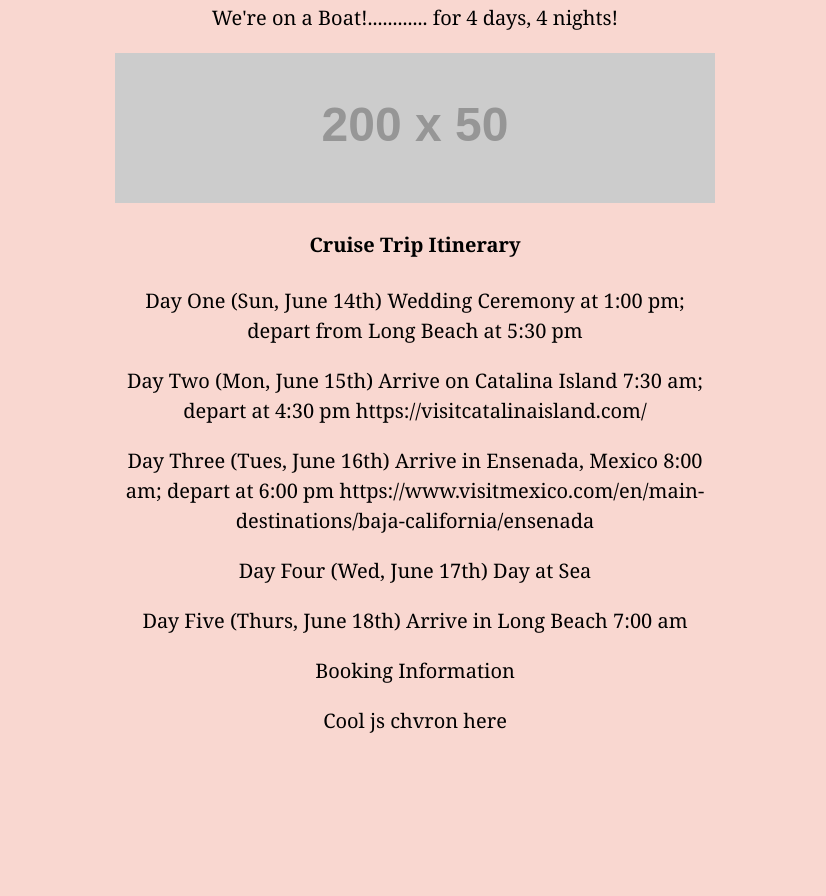
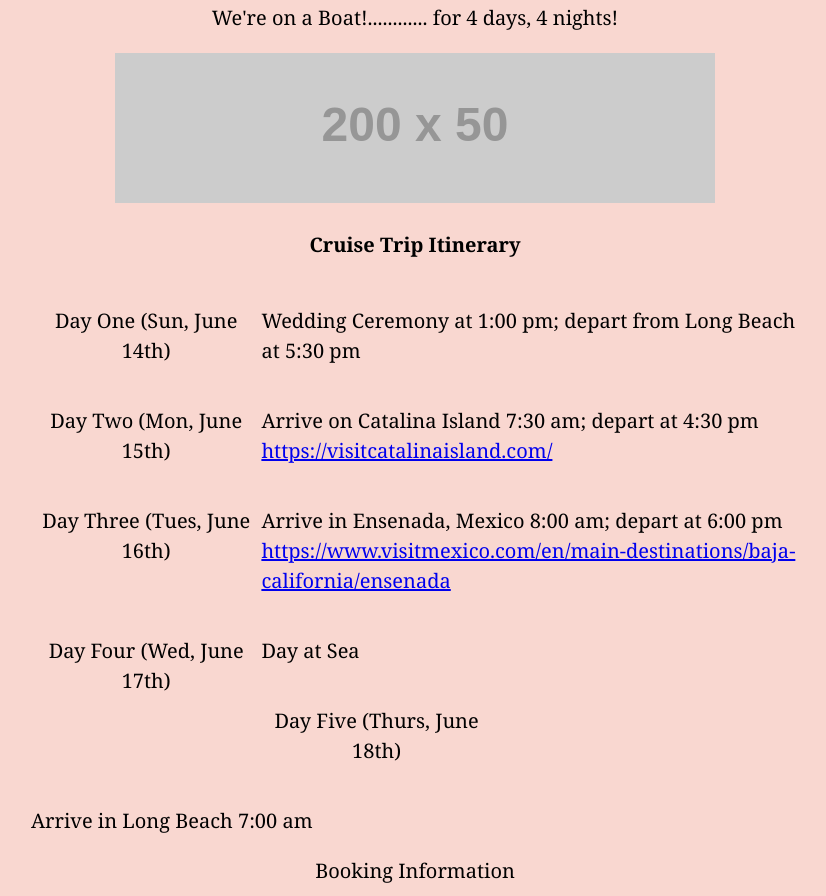
Before and after one commit to Rawgher/jimica_wedding_site, a plain HTML site: page cruise.html in a window 1280 px wide. Shown: the part 364-1260 px from the top of the page, without its empty margins (225-1051 px from the left). Drawn offline with nearby package versions, Linux system fonts and the light colour scheme; placeholder pictures from the web are drawn by us.

Commit message:
more spacing

```diff
--- a/cruise.html
+++ b/cruise.html
@@ -67,27 +67,68 @@
                 class="w-100 tc db"
               />
             </blockquote>
-            <blockquote class="ph0 mh0 measure f4 lh-copy center">
+            <blockquote class="ph0 mh0 mw7 f4 lh-copy center">
               <h4>Cruise Trip Itinerary</h4>
-              <p class="fw1 black">
-                Day One (Sun, June 14th) Wedding Ceremony at 1:00 pm; depart
-                from Long Beach at 5:30 pm
-              </p>
-              <p class="fw1 black">
-                Day Two (Mon, June 15th) Arrive on Catalina Island 7:30 am;
-                depart at 4:30 pm https://visitcatalinaisland.com/
-              </p>
-              <p class="fw1 black">
-                Day Three (Tues, June 16th) Arrive in Ensenada, Mexico 8:00 am;
-                depart at 6:00 pm
-                https://www.visitmexico.com/en/main-destinations/baja-california/ensenada
-              </p>
-              <p class="fw1 black">
-                Day Four (Wed, June 17th) Day at Sea
-              </p>
-              <p class="fw1 black">
-                Day Five (Thurs, June 18th) Arrive in Long Beach 7:00 am
-              </p>
+              <div class="fl w-100">
+                <div class="w-100">
+                  <div class="fl w-30">
+                    <p class="fw1 black tc">Day One (Sun, June 14th)</p>
+                  </div>
+                  <div class="fl w-70">
+                    <p class="fw1 black tl">
+                      Wedding Ceremony at 1:00 pm; depart from Long Beach at
+                      5:30 pm
+                    </p>
+                  </div>
+                </div>
+                <div class="w-100">
+                  <div class="fl w-30">
+                    <p class="fw1 black tc">Day Two (Mon, June 15th)</p>
+                  </div>
+                  <div class="fl w-70">
+                    <p class="fw1 black tl">
+                      Arrive on Catalina Island 7:30 am; depart at 4:30 pm
+                      <a href="https://visitcatalinaisland.com/"
+                        >https://visitcatalinaisland.com/</a
+                      >
+                    </p>
+                  </div>
+                </div>
+                <div class="w-100">
+                  <div class="fl w-30">
+                    <p class="fw1 black tc">Day Three (Tues, June 16th)</p>
+                  </div>
+                  <div class="fl w-70">
+                    <p class="fw1 black tl">
+                      Arrive in Ensenada, Mexico 8:00 am; depart at 6:00 pm
+                      <a
+                        href="https://www.visitmexico.com/en/main-destinations/baja-california/ensenada"
+                        >https://www.visitmexico.com/en/main-destinations/baja-california/ensenada</a
+                      >
+                    </p>
+                  </div>
+                </div>
+                <div class="w-100">
+                  <div class="fl w-30">
+                    <p class="fw1 black tc">Day Four (Wed, June 17th)</p>
+                  </div>
+                  <div class="fl w-70">
+                    <p class="fw1 black tl">
+                      Day at Sea
+                    </p>
+                  </div>
+                </div>
+                <div class="w-100">
+                  <div class="fl w-30">
+                    <p class="fw1 black tc">Day Five (Thurs, June 18th)</p>
+                  </div>
+                  <div class="fl w-70">
+                    <p class="fw1 black tl">
+                      Arrive in Long Beach 7:00 am
+                    </p>
+                  </div>
+                </div>
+              </div>
             </blockquote>
           </div>
           <blockquote class="ph0 mh0 measure f4 lh-copy center">
@@ -117,7 +158,7 @@
                 <h1 class="fw1 tc i black">
                   Getting to the Ceremony
                 </h1>
-                <ul>
+                <ul class="tl">
                   <li>
                     Lorem ipsum dolor sit amet, consectetur adipisicing elit.
                     Unde, tempora. Obcaecati, in, quia laudantium fuga libero
```
Also changed, not shown: ceremony.html (+0 -1 lines).
